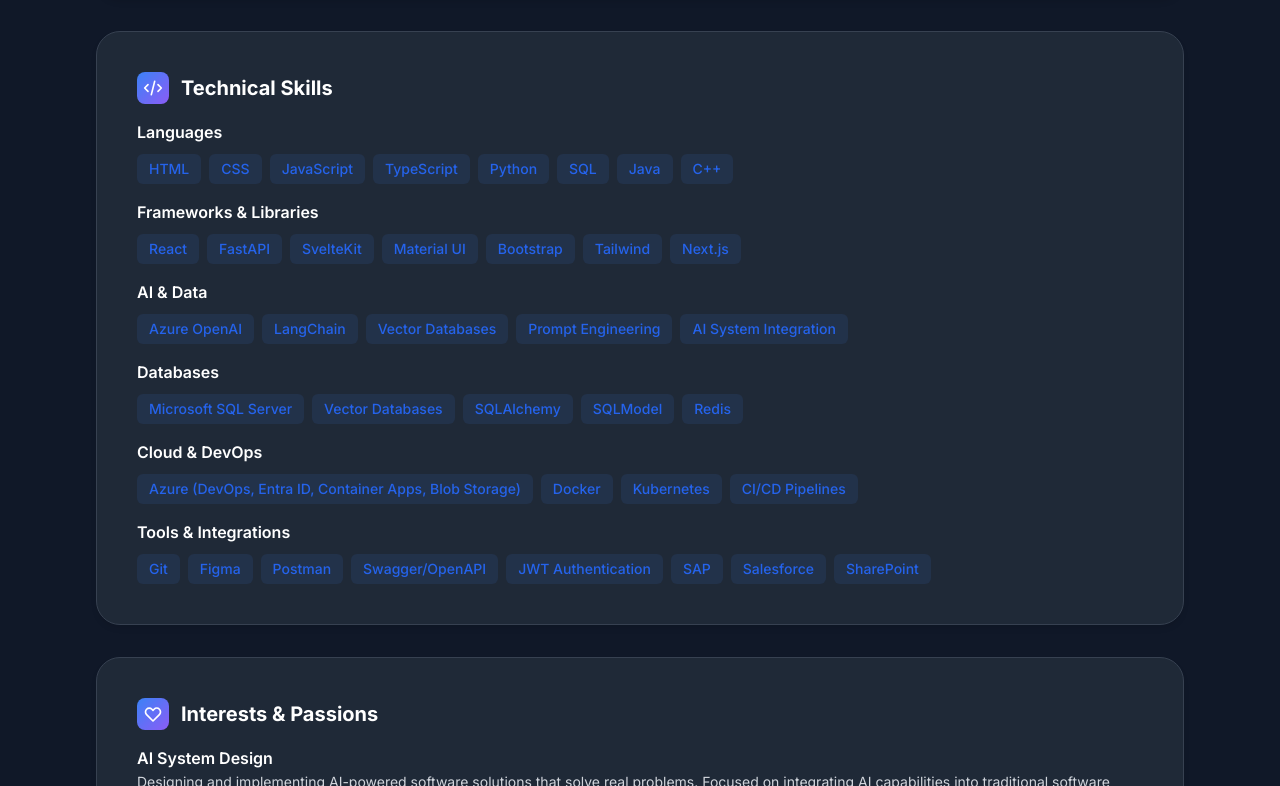
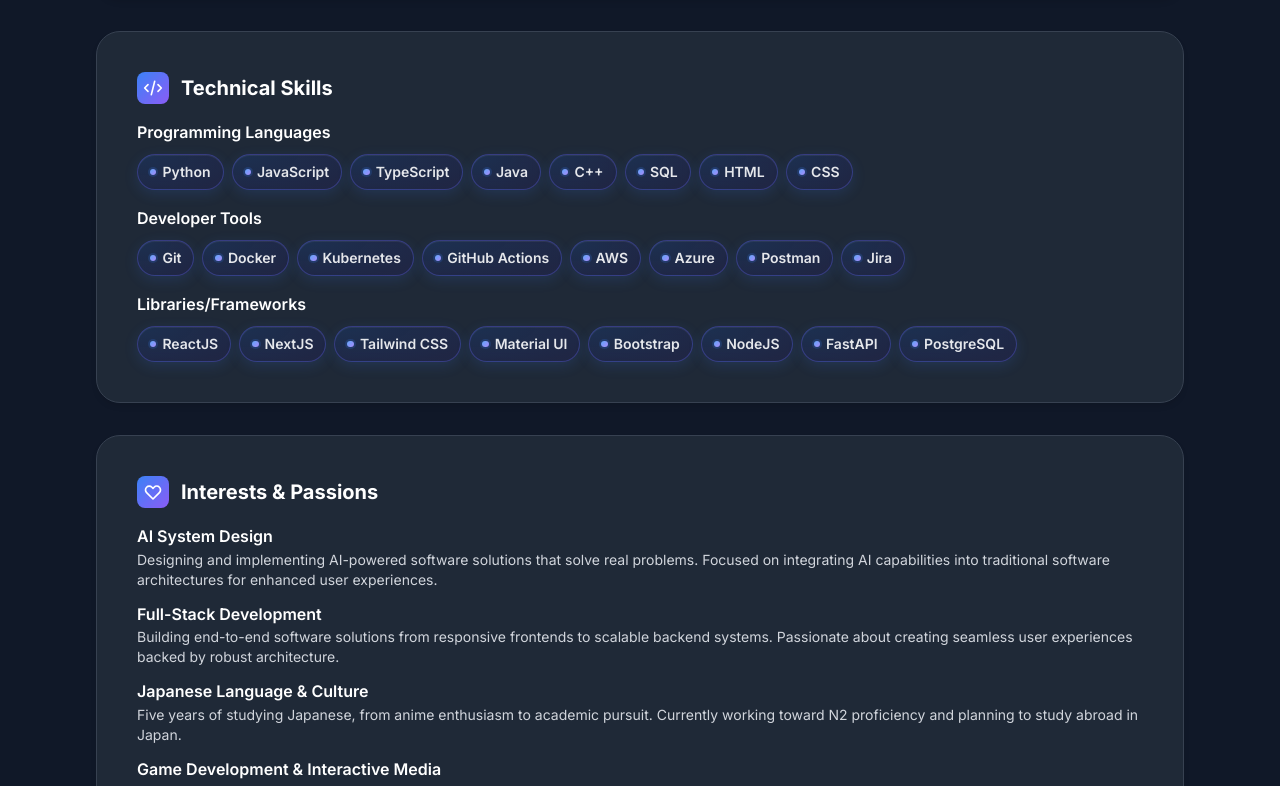
Before and after one commit to miles-hollifield/miles-portfolio-blog, a Next.js app: page /about in a window 1280 px wide. Shown: the part 5434-6220 px from the top of the page. Built offline with nearby package versions, Linux system fonts and the light colour scheme.

Commit message:
Refactor TechnicalSkills component: Update skill categories for clarity and consistency, enhance styling for tech tags, and improve layout responsiveness in the theme styles

```diff
--- a/src/app/components/TechnicalSkills.tsx
+++ b/src/app/components/TechnicalSkills.tsx
@@ -13,29 +13,46 @@
 
 const defaultSkillCategories: SkillCategory[] = [
   {
-    title: "Languages",
-    skills: ["HTML", "CSS", "JavaScript", "TypeScript", "Python", "SQL", "Java", "C++"]
+    title: "Programming Languages",
+    skills: [
+      "Python",
+      "JavaScript",
+      "TypeScript",
+      "Java",
+      "C++",
+      "SQL",
+      "HTML",
+      "CSS",
+    ],
   },
   {
-    title: "Frameworks & Libraries",
-    skills: ["React", "FastAPI", "SvelteKit", "Material UI", "Bootstrap", "Tailwind", "Next.js"]
+    title: "Developer Tools",
+    skills: [
+      "Git",
+      "Docker",
+      "Kubernetes",
+      "GitHub Actions",
+      "AWS",
+      "Azure",
+      "Postman",
+      "Jira"
+    ],
   },
   {
-    title: "AI & Data",
-    skills: ["Azure OpenAI", "LangChain", "Vector Databases", "Prompt Engineering", "AI System Integration"]
+    title: "Libraries/Frameworks",
+    skills: [
+      // Web/UI
+      "ReactJS",
+      "NextJS",
+      "Tailwind CSS",
+      "Material UI",
+      "Bootstrap",
+      // APIs & Backend
+      "NodeJS",
+      "FastAPI",
+      "PostgreSQL"
+    ],
   },
-  {
-    title: "Databases",
-    skills: ["Microsoft SQL Server", "Vector Databases", "SQLAlchemy", "SQLModel", "Redis"]
-  },
-  {
-    title: "Cloud & DevOps",
-    skills: ["Azure (DevOps, Entra ID, Container Apps, Blob Storage)", "Docker", "Kubernetes", "CI/CD Pipelines"]
-  },
-  {
-    title: "Tools & Integrations",
-    skills: ["Git", "Figma", "Postman", "Swagger/OpenAPI", "JWT Authentication", "SAP", "Salesforce", "SharePoint"]
-  }
 ];
 
 export default function TechnicalSkills({
--- a/src/styles/theme.css
+++ b/src/styles/theme.css
@@ -257,12 +257,54 @@
 }
 
 .tech-tag {
-  background: rgba(59, 130, 246, 0.1);
-  color: #2563eb;
-  padding: 0.25rem 0.75rem;
-  border-radius: 0.375rem;
+  position: relative;
+  display: inline-flex;
+  align-items: center;
+  gap: 0.375rem;
+  padding: 0.375rem 0.75rem;
+  border-radius: 9999px; /* pill */
   font-size: 0.875rem;
-  font-weight: 500;
+  font-weight: 600;
+  color: #e5e7eb; /* text-gray-200 */
+  background:
+    radial-gradient(120% 120% at 0% 0%, rgba(59, 130, 246, 0.18), rgba(99, 102, 241, 0.12))
+    , rgba(17, 24, 39, 0.6); /* slate-900 overlay */
+  border: 1px solid rgba(99, 102, 241, 0.35); /* indigo-500 */
+  box-shadow:
+    0 4px 14px rgba(59, 130, 246, 0.15),
+    inset 0 1px 0 rgba(255, 255, 255, 0.06);
+  backdrop-filter: blur(4px);
+  -webkit-backdrop-filter: blur(4px);
+  transition: transform 0.2s ease, box-shadow 0.2s ease, border-color 0.2s ease, background 0.2s ease;
+}
+
+.tech-tag::before {
+  content: '';
+  display: inline-block;
+  width: 0.4rem;
+  height: 0.4rem;
+  border-radius: 9999px;
+  background: linear-gradient(135deg, #60a5fa, #a78bfa); /* blue-400 to violet-400 */
+  box-shadow: 0 0 0 2px rgba(59, 130, 246, 0.18);
+}
+
+.tech-tag:hover {
+  transform: translateY(-1px);
+  border-color: rgba(139, 92, 246, 0.55); /* violet-500 */
+  box-shadow:
+    0 10px 26px rgba(59, 130, 246, 0.25),
+    inset 0 1px 0 rgba(255, 255, 255, 0.08);
+}
+
+.tech-tag:active {
+  transform: translateY(0);
+}
+
+.tech-tag:focus-visible {
+  outline: none;
+  box-shadow:
+    0 0 0 2px rgba(17, 24, 39, 1), /* dark offset to pop on dark bg */
+    0 0 0 4px rgba(59, 130, 246, 0.5);
 }
 
 .project-features {
@@ -401,6 +443,11 @@
   color: white;
 }
 
+/* When CTA is placed inside the About page grid, rely on grid gap for spacing */
+.about-grid .cta-section {
+  margin-top: 0;
+}
+
 .cta-section h2 {
   font-size: 2rem;
   font-weight: 700;
@@ -414,10 +461,16 @@
 }
 
 .cta-buttons {
-  display: flex;
+  display: grid;
+  grid-template-columns: 1fr;
   gap: 1rem;
-  justify-content: center;
-  flex-wrap: wrap;
+  justify-items: stretch;
+}
+
+@media (min-width: 768px) {
+  .cta-buttons {
+    grid-template-columns: repeat(3, minmax(0, 1fr));
+  }
 }
 
 .cta-button {
@@ -429,6 +482,8 @@
   font-weight: 500;
   text-decoration: none;
   transition: all 0.3s ease;
+  width: 100%;
+  justify-content: center;
 }
 
 .cta-button.primary {
```
